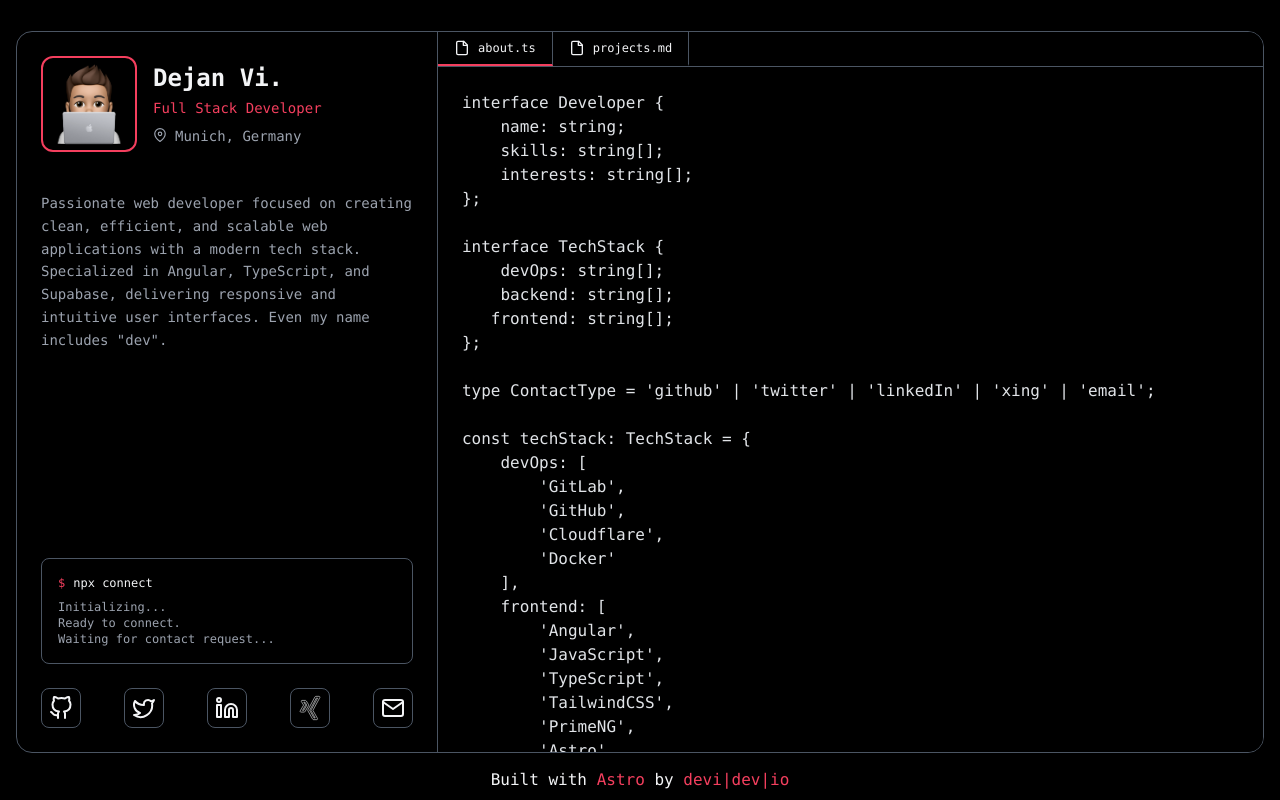
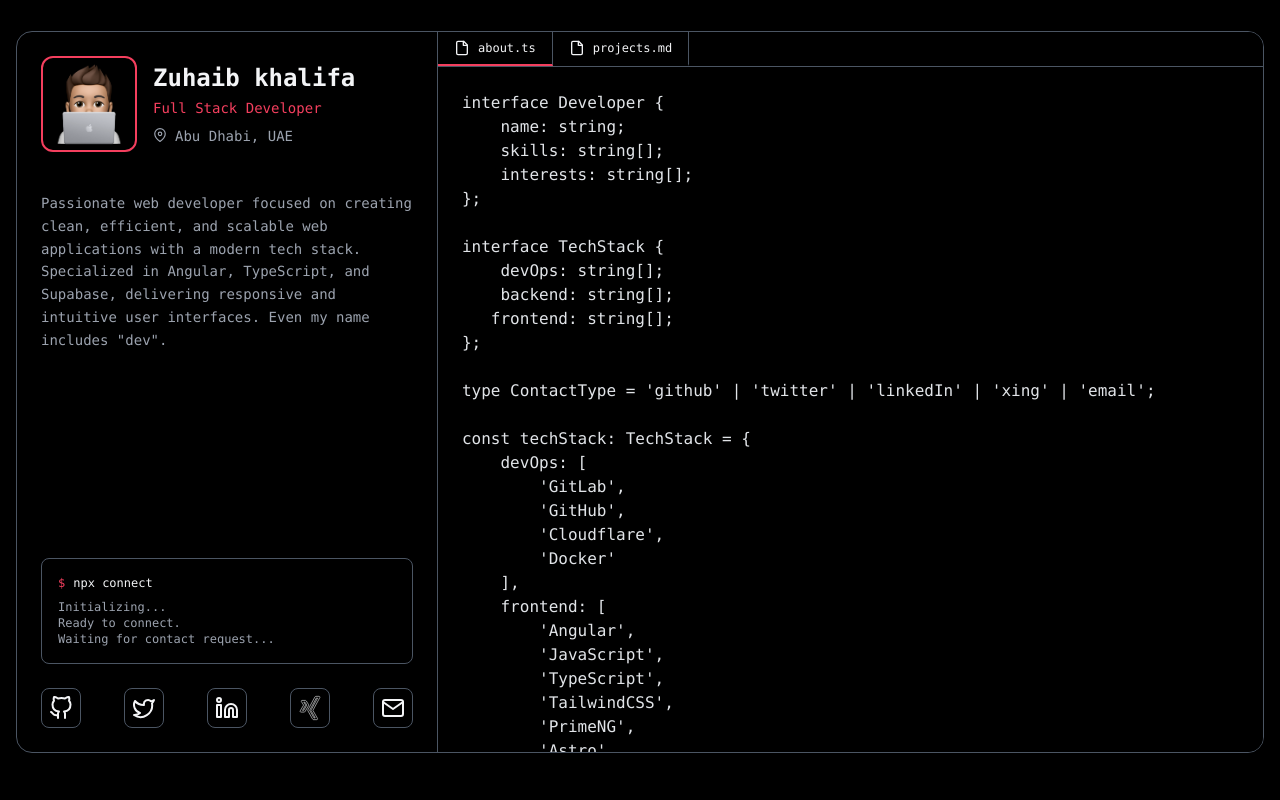
Before and after one commit to zuhaib10/portfolio, an Astro site: page / in a window 1280 px wide. Built offline with nearby package versions, Linux system fonts and the light colour scheme; Astro itself is replaced by a stand-in of ours; code samples lack their colours.

Commit message:
Update personal information and site configuration

```diff
--- a/astro.config.mjs
+++ b/astro.config.mjs
@@ -7,7 +7,8 @@ import sitemap from '@astrojs/sitemap';
 export default defineConfig({
     output: 'static',
     trailingSlash: 'always',
-    site: 'https://devidev.io',
+    site: 'https://zuhaib10.github.io',
+    base: 'portfolio',
 
     // Single page, no prefetch needed
     prefetch: false,
--- a/package.json
+++ b/package.json
@@ -11,7 +11,6 @@
     "dependencies": {
         "astro": "^5.4.2",
         "shiki": "^3.1.0",
-        "swetrix": "^3.5.4",
         "tailwindcss": "^3.4.17"
     },
     "devDependencies": {
--- a/src/components/ContentAbout.astro
+++ b/src/components/ContentAbout.astro
@@ -50,7 +50,7 @@ const techStack: TechStack = {
 
 // Developer profile
 const me: Developer = {
-    name: 'Dejan Vi.',
+    name: 'Zuhaib khalifa.',
     skills: [
         ...techStack.devOps,
         ...techStack.backend,
--- a/src/components/Profile.astro
+++ b/src/components/Profile.astro
@@ -3,9 +3,9 @@ import { Picture } from 'astro:assets';
 import ProfilePicture from '../assets/profile.png';
 
 const profile = {
-    name: 'Dejan Vi.',
+    name: 'Zuhaib khalifa',
     title: 'Full Stack Developer',
-    location: 'Munich, Germany',
+    location: 'Abu Dhabi, UAE',
     description: 'Passionate web developer focused on creating clean, efficient, and scalable web applications with a modern tech stack. Specialized in Angular, TypeScript, and Supabase, delivering responsive and intuitive user interfaces. Even my name includes "dev".'
 };
 ---
--- a/src/layouts/Layout.astro
+++ b/src/layouts/Layout.astro
@@ -6,11 +6,11 @@ const domainBaseURL = 'https://devidev.io';
 const ogImageUrl    = 'https://devidev.io/img/meta.png';
 
 // Website publisher & region
-const authorPublisher   = 'Dejan Vi.';
+const authorPublisher   = 'Zuhaib Khalifa.';
 const geoRegion         = 'DE-BY';
 
 // SEO title, description and keywords
-const seoTitle          = 'devi|dev|io | Dejan Vi. | Full Stack Developer';
+const seoTitle          = 'devi|dev|io | Zuhaib khalifa. | Full Stack Developer';
 const seoDescription    = 'Passionate web developer focused on creating clean, efficient, and scalable web applications with a modern tech stack. Specialized in Angular, TypeScript, and Supabase.';
 const seoKeywords       = 'Full Stack Developer, Dejan Vi, Munich, Papersend, Qivi, TECHPOINT, Angular, Typescript, Supabase';
 
--- a/src/pages/index.astro
+++ b/src/pages/index.astro
@@ -93,11 +93,6 @@ import ContentProjects from '../components/ContentProjects.astro';
     </main>
     <!-- End: Main Wrapper -->
 
-    <!-- Credits -->
-    <div class="fixed md:absolute bottom-0 left-0 right-0 w-full text-center bg-black py-2">
-        Built with <a href="https://astro.build" title="Astro" target="_blank" class="text-primary hover:underline">Astro</a> by <a href="https://devidev.io/" target="_blank" title="devi|dev|io" class="text-primary hover:underline">devi|dev|io</a>
-    </div>
-
 </Layout>
 
 <style is:global>
```
